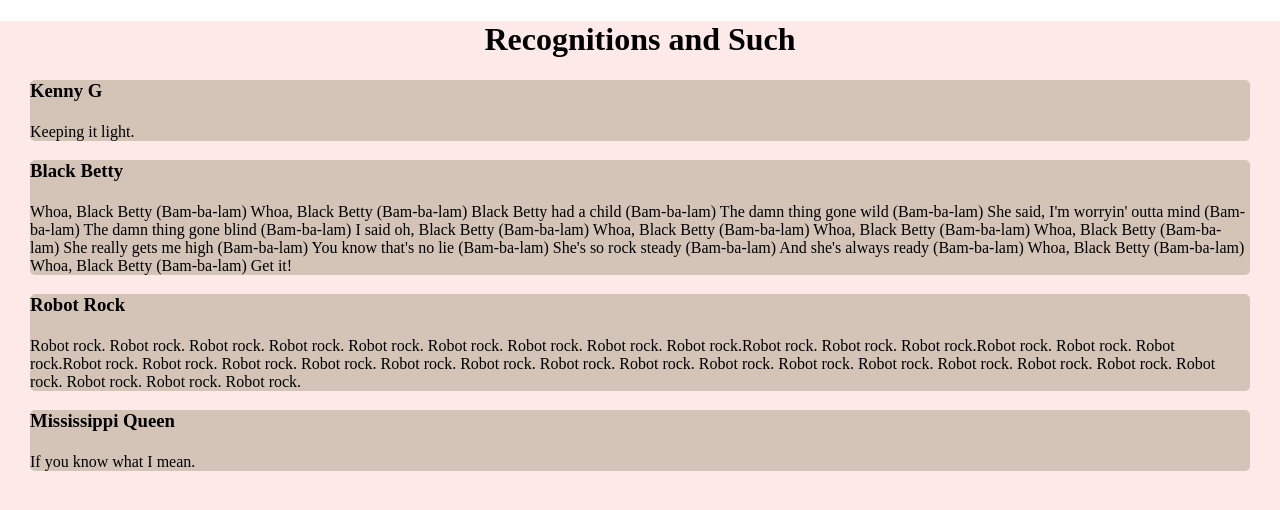
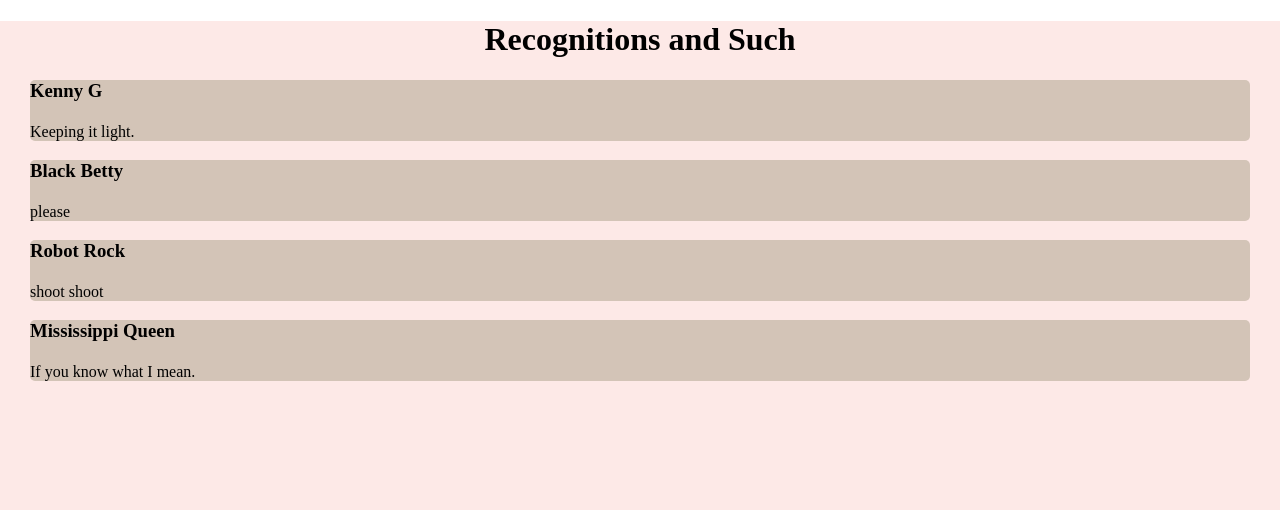
Before and after one commit to JhaAman/whitespace_character, a React (Create React App) app in the folder frontend/: page / in a window 1280 px wide. Shown: the top 510 px of the page. Built offline with nearby package versions, Linux system fonts and the light colour scheme.

Commit message:
Git
Made git work

```diff
--- a/frontend/src/App.js
+++ b/frontend/src/App.js
@@ -7,27 +7,8 @@
     <div className = 'App'>
       <h1>Recognitions and Such</h1>
       <Recog name = "Kenny G" message = "Keeping it light."/>
-      <Recog name = "Black Betty" message = "Whoa, Black Betty (Bam-ba-lam)
-Whoa, Black Betty (Bam-ba-lam)
-Black Betty had a child (Bam-ba-lam)
-The damn thing gone wild (Bam-ba-lam)
-She said, I'm worryin' outta mind (Bam-ba-lam)
-The damn thing gone blind (Bam-ba-lam)
-I said oh, Black Betty (Bam-ba-lam)
-Whoa, Black Betty (Bam-ba-lam)
-Whoa, Black Betty (Bam-ba-lam)
-Whoa, Black Betty (Bam-ba-lam)
-She really gets me high (Bam-ba-lam)
-You know that's no lie (Bam-ba-lam)
-She's so rock steady (Bam-ba-lam)
-And she's always ready (Bam-ba-lam)
-Whoa, Black Betty (Bam-ba-lam)
-Whoa, Black Betty (Bam-ba-lam)
-Get it!"/>
-      <Recog name = "Robot Rock" message = "Robot rock. Robot rock. Robot rock. Robot rock. Robot rock. Robot rock.
-      Robot rock. Robot rock. Robot rock.Robot rock. Robot rock. Robot rock.Robot rock. Robot rock. Robot rock.Robot rock. Robot rock. Robot rock.
-      Robot rock. Robot rock. Robot rock. Robot rock. Robot rock. Robot rock. Robot rock. Robot rock. Robot rock. Robot rock. Robot rock.
-      Robot rock. Robot rock. Robot rock. Robot rock."/>
+      <Recog name = "Black Betty" message = "please"/>
+      <Recog name = "Robot Rock" message = "shoot shoot"/>
 
       <Recog name = "Mississippi Queen" message = "If you know what I mean."/>
     </div>
```
Also changed, not shown: 1 other file (tests, documents, lock files or other folders).
